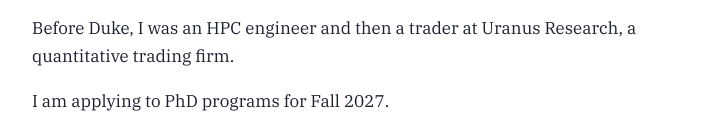
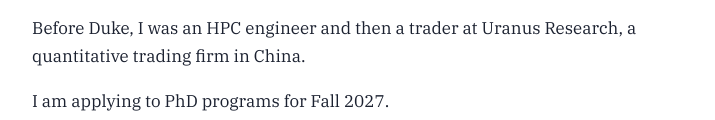
Before and after one commit to kikiljo/kikiljo.github.io, a plain HTML site: page index.html in a window 1280 px wide. Shown: the part 565-685 px from the top of the page, without its empty margins (282-997 px from the left). Drawn offline with Linux system fonts and the light colour scheme.

Commit message:
Update employment description in index.html
Added location detail for previous employer.

```diff
--- a/index.html
+++ b/index.html
@@ -99,7 +99,7 @@
   <h2>Research</h2>
   <p>I'm a master's student in computer science at Duke University, advised by Prof. <a href="https://users.cs.duke.edu/~mlentz/">Matthew Lentz</a>. I work on machine learning systems.</p>
   <p>I look for places where AI workloads and the hardware beneath them don't fit: work that gets thrown away and redone, state that could have been reused, compute that sits idle. My recent work lets decode run speculatively on invalidated KV cache, so it no longer waits on a fresh prefill. I believe lasting progress in AI will come from software and hardware evolving together, and that is the direction I want to push.</p>
-  <p>Before Duke, I was an HPC engineer and then a trader at Uranus Research, a quantitative trading firm.</p>
+  <p>Before Duke, I was an HPC engineer and then a trader at Uranus Research, a quantitative trading firm in China.</p>
   <p>I am applying to PhD programs for Fall 2027.</p>
 </section>
 
```
